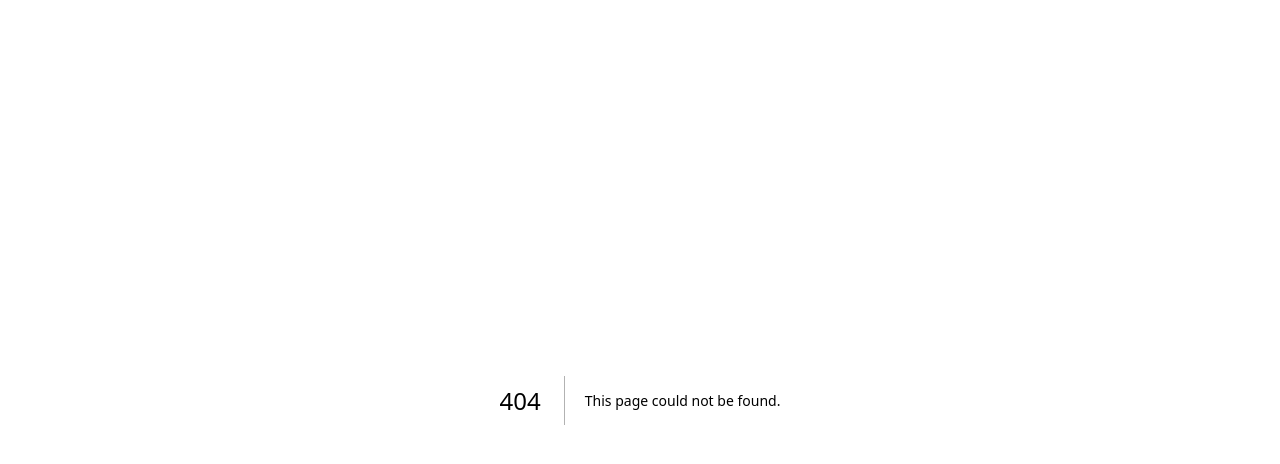
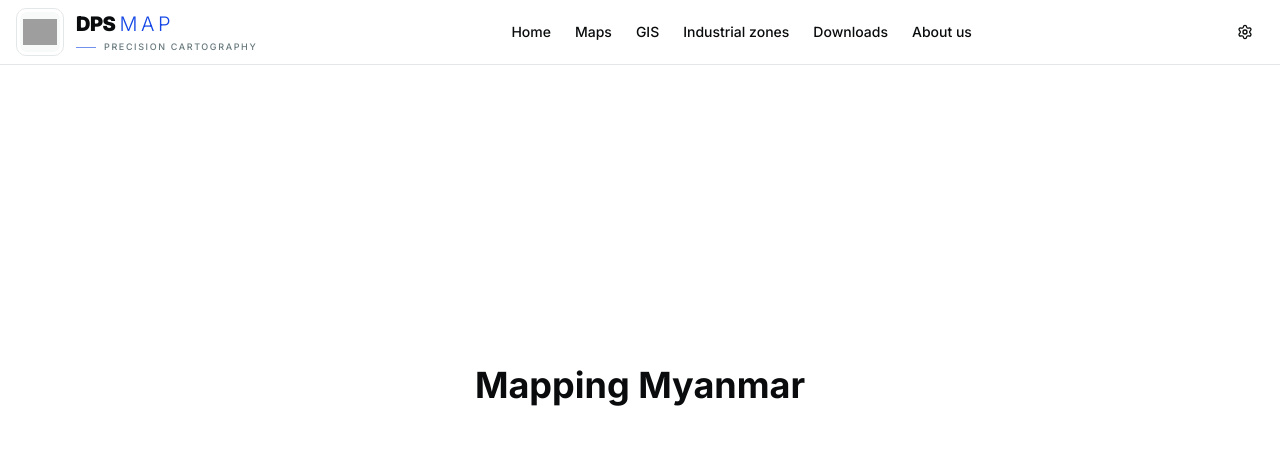
Before and after one commit to AaronGuardin/DPS-Map-Service-Testing, a Next.js app: page /en in a window 1280 px wide. Before the commit this address had no page. Shown: the top 464 px of the page. Built offline with nearby package versions, Linux system fonts and the light colour scheme; grey boxes are pictures that could not be loaded.

Commit message:
language feature testing done

```diff
--- /dev/null
+++ b/app/[locale]/layout.tsx
@@ -0,0 +1,19 @@
+import { Navbar } from "@/components/Navbar"
+import { NextIntlClientProvider } from "next-intl"
+import { getMessages, getLocale } from "next-intl/server"
+
+export default async function LocaleLayout({
+  children,
+}: {
+  children: React.ReactNode
+}) {
+  const locale = await getLocale()
+  const messages = await getMessages()
+
+  return (
+    <NextIntlClientProvider locale={locale} messages={messages}>
+      <Navbar />
+      {children}
+    </NextIntlClientProvider>
+  )
+}
--- a/app/page.tsx
+++ b/app/[locale]/page.tsx
@@ -1,10 +1,8 @@
-import { Navbar } from "@/components/NavBar"
+import { Navbar } from "@/components/Navbar"
 
 export default function Home() {
   return (
     <>
-      <Navbar />
-
       <main>
         <section className="flex min-h-[80vh] items-center justify-center">
           <h1 className="text-4xl font-bold">Mapping Myanmar</h1>
--- a/components/NavBar.tsx
+++ b/components/Navbar.tsx
@@ -1,6 +1,7 @@
 "use client"
 
-import Link from "next/link"
+import { useTranslations } from "next-intl"
+import { Link } from "@/i18n/routing"
 import { Menu } from "lucide-react"
 
 import { Button } from "@/components/ui/button"
@@ -13,10 +14,12 @@ import {
 } from "@/components/ui/sheet"
 
 import { navigation } from "@/config/navigation"
+import Settings from "./Setting"
 import Logo from "./Logo"
-import Settings from "./Setting"
+import Image from "next/image"
 
 export function Navbar() {
+  const translate = useTranslations("Navigation")
   return (
     <header className="sticky top-0 z-50 w-full border-b bg-background/95 backdrop-blur">
       <div className="container mx-auto flex h-16 items-center justify-between px-4">
@@ -30,7 +33,7 @@ export function Navbar() {
               href={item.href}
               className="text-sm font-medium transition-colors hover:text-primary"
             >
-              {item.name}
+              {translate(item.key)}
             </Link>
           ))}
         </nav>
@@ -51,7 +54,9 @@ export function Navbar() {
 
           <SheetContent side="right">
             <SheetHeader>
-              <SheetTitle>MyMap</SheetTitle>
+              <SheetTitle>
+                <Logo />
+              </SheetTitle>
             </SheetHeader>
 
             <nav className="mt-8 flex flex-col gap-4">
@@ -61,12 +66,14 @@ export function Navbar() {
                   href={item.href}
                   className="rounded-md px-3 py-2 text-sm font-medium hover:bg-muted"
                 >
-                  {item.name}
+                  {translate(item.key)}
                 </Link>
               ))}
+            </nav>
 
+            <div className="rounded-md text-sm font-medium hover:bg-muted">
               <Settings />
-            </nav>
+            </div>
           </SheetContent>
         </Sheet>
       </div>
--- a/components/Setting.tsx
+++ b/components/Setting.tsx
@@ -2,8 +2,10 @@
 
 import { useTheme } from "next-themes"
 import { Moon, Settings as SettingsIcon, Sun } from "lucide-react"
-
+import { Globe } from "lucide-react"
+import { useRouter, usePathname } from "@/i18n/routing"
 import { Button } from "@/components/ui/button"
+import { useTranslations } from "next-intl"
 
 import {
   DropdownMenu,
@@ -15,19 +17,23 @@ import {
 
 export default function Settings() {
   const { resolvedTheme, setTheme } = useTheme()
+  const router = useRouter()
+  const pathname = usePathname()
+
+  const translate = useTranslations("Settings")
 
   const toggleTheme = () => {
     setTheme(resolvedTheme === "dark" ? "light" : "dark")
   }
 
+  const changeLanguage = (locale: "en" | "my") => {
+    router.replace(pathname, { locale })
+  }
+
   return (
     <DropdownMenu>
       <DropdownMenuTrigger asChild>
-        <Button
-          variant="ghost"
-          size="icon"
-          className="cursor-pointer rounded-full"
-        >
+        <Button variant="ghost" className="cursor-pointer gap-2 rounded-full">
           <SettingsIcon className="h-5 w-5" />
           <span className="sr-only">Settings</span>
         </Button>
@@ -35,7 +41,7 @@ export default function Settings() {
 
       <DropdownMenuContent align="end" className="w-56">
         <DropdownMenuLabel className="text-xs font-normal text-muted-foreground">
-          Appearance
+          {translate("appearance")}
         </DropdownMenuLabel>
 
         {/* Theme Toggle */}
@@ -47,12 +53,12 @@ export default function Settings() {
           {resolvedTheme === "dark" ? (
             <>
               <Sun className="h-4 w-4" />
-              <span>Light Mode</span>
+              <span>{translate("lightMode")}</span>
             </>
           ) : (
             <>
               <Moon className="h-4 w-4" />
-              <span>Dark Mode</span>
+              <span>{translate("darkMode")}</span>
             </>
           )}
         </Button>
@@ -60,8 +66,25 @@ export default function Settings() {
         <DropdownMenuSeparator />
 
         <DropdownMenuLabel className="text-xs font-normal text-muted-foreground">
-          Language
+          {translate("language")}
         </DropdownMenuLabel>
+        <Button
+          variant="ghost"
+          onClick={() => changeLanguage("en")}
+          className="w-full cursor-pointer justify-start gap-2"
+        >
+          <Globe className="h-4 w-4" />
+          <span>{translate("english")}</span>
+        </Button>
+
+        <Button
+          variant="ghost"
+          onClick={() => changeLanguage("my")}
+          className="w-full cursor-pointer justify-start gap-2"
+        >
+          <Globe className="h-4 w-4" />
+          <span>{translate("myanmar")}</span>
+        </Button>
       </DropdownMenuContent>
     </DropdownMenu>
   )
--- a/config/navigation.ts
+++ b/config/navigation.ts
@@ -1,26 +1,26 @@
 export const navigation = [
   {
-    name: "Home",
+    key: "home",
     href: "/",
   },
   {
-    name: "Maps",
+    key: "maps",
     href: "/maps",
   },
   {
-    name: "GIS Services",
-    href: "/gis-services",
+    key: "gis",
+    href: "/gis",
   },
   {
-    name: "Industrial Zones",
+    key: "industrial zones",
     href: "/industrial-zones",
   },
   {
-    name: "Downloads",
-    href: "/map-downloads",
+    key: "downloads",
+    href: "/downloads",
   },
   {
-    name: "About Us",
-    href: "/about-us",
+    key: "about us",
+    href: "/about",
   },
 ]
--- /dev/null
+++ b/i18n/messages/en.json
@@ -0,0 +1,20 @@
+{
+  "Navigation": {
+    "home": "Home",
+    "maps": "Maps",
+    "gis": "GIS",
+    "downloads": "Downloads",
+    "industrial zones": "Industrial zones",
+    "about us": "About us"
+  },
+  "Settings": {
+    "settings": "Settings",
+    "appearance": "Appearance",
+    "language": "Language",
+    "darkMode": "Dark Mode",
+    "lightMode": "Light Mode",
+    "english": "English",
+    "myanmar": "Myanmar (Burmese)"
+  },
+  "Home": {}
+}
--- /dev/null
+++ b/i18n/messages/my.json
@@ -0,0 +1,19 @@
+{
+  "Navigation": {
+    "home": "ပင်မ",
+    "maps": "မြေပုံများ",
+    "gis": "GIS",
+    "downloads": "ဒေါင်းလုဒ်များ",
+    "industrial zones": "စက်မှုဇုန်များ",
+    "about us": "ကျွန်ုပ်တို့အကြောင်း"
+  },
+  "Settings": {
+    "settings": "ဆက်တင်များ",
+    "appearance": "အသွင်အပြင်",
+    "language": "ဘာသာစကား",
+    "darkMode": "အမှောင်",
+    "lightMode": "အလင်း",
+    "english": "English",
+    "myanmar": "မြန်မာ (ဗမာ)"
+  }
+}
--- /dev/null
+++ b/i18n/request.ts
@@ -0,0 +1,16 @@
+import { getRequestConfig } from "next-intl/server"
+
+import { routing } from "./routing"
+
+export default getRequestConfig(async ({ requestLocale }) => {
+  const locale = await requestLocale
+  const currentLocale =
+    locale && routing.locales.includes(locale as "en" | "my")
+      ? locale
+      : routing.defaultLocale
+
+  return {
+    locale: currentLocale,
+    messages: (await import(`./messages/${currentLocale}.json`)).default,
+  }
+})
--- /dev/null
+++ b/i18n/routing.ts
@@ -0,0 +1,10 @@
+import { createNavigation } from "next-intl/navigation"
+import { defineRouting } from "next-intl/routing"
+
+export const routing = defineRouting({
+  locales: ["en", "my"],
+  defaultLocale: "en",
+})
+
+export const { Link, redirect, usePathname, useRouter } =
+  createNavigation(routing)
--- a/next.config.ts
+++ b/next.config.ts
@@ -1,5 +1,8 @@
 import type { NextConfig } from "next"
+import createNextIntlPlugin from "next-intl/plugin"
+
+const withNextIntl = createNextIntlPlugin("./i18n/request.ts")
 
 const nextConfig: NextConfig = {}
 
-export default nextConfig
+export default withNextIntl(nextConfig)
--- /dev/null
+++ b/proxy.ts
@@ -0,0 +1,8 @@
+import createMiddleware from "next-intl/middleware"
+import { routing } from "./i18n/routing"
+
+export default createMiddleware(routing)
+
+export const config = {
+  matcher: "/((?!api|trpc|_next|_vercel|.*\\..*).*)",
+}
```
